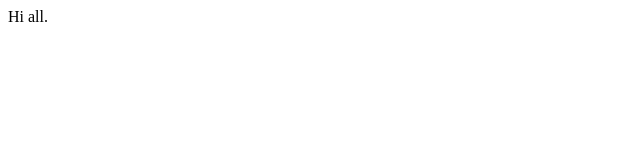
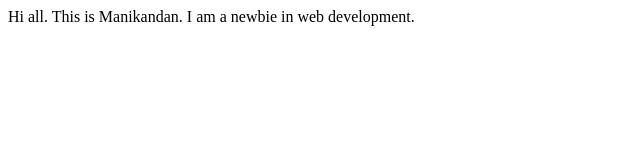
Before and after one commit to Ajay-056/Demo_github, a plain HTML site: page index.html in a window 1280 px wide. Shown: the whole page, without its empty margins (0-640 px from the left). Drawn offline with Linux system fonts and the light colour scheme.

Commit message:
feat: Added more details about me

```diff
--- a/index.html
+++ b/index.html
@@ -8,5 +8,7 @@
 </head>
 <body>
   Hi all.
+  This is Manikandan.
+  I am a newbie in web development.
 </body>
 </html>
```
